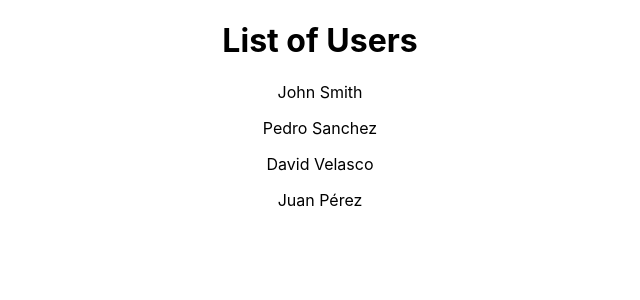
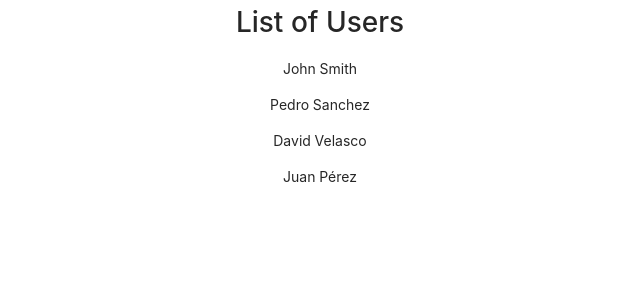
Before and after one commit to alio1991/UsersNinjaTalent, a React (Create React App) app: page /#/ in a window 1280 px wide. Shown: the top 300 px of the page, without its empty margins (320-960 px from the left). Built offline with nearby package versions, Linux system fonts and the light colour scheme.

Commit message:
refactor: css refactor

```diff
--- a/src/App.js
+++ b/src/App.js
@@ -1,4 +1,5 @@
-import './App.css';
+import './style/App.css';
+import './style/variables.css';
 import { HashRouter, Route, Switch } from 'react-router-dom';
 import { LandingView } from './views/LandingView/LandingView.jsx';
 import { ErrorPage } from './views/ErrorPage/ErrorPage.jsx';
--- a/src/App.css
+++ b/src/style/App.css
@@ -1,3 +1,5 @@
+@import '~antd/dist/antd.css';
+
 .App {
   text-align: center;
 }
--- /dev/null
+++ b/src/style/variables.css
@@ -0,0 +1,3 @@
+:root{
+    --user-row-color: rgba(238, 231, 231, 0.678);
+}
```
